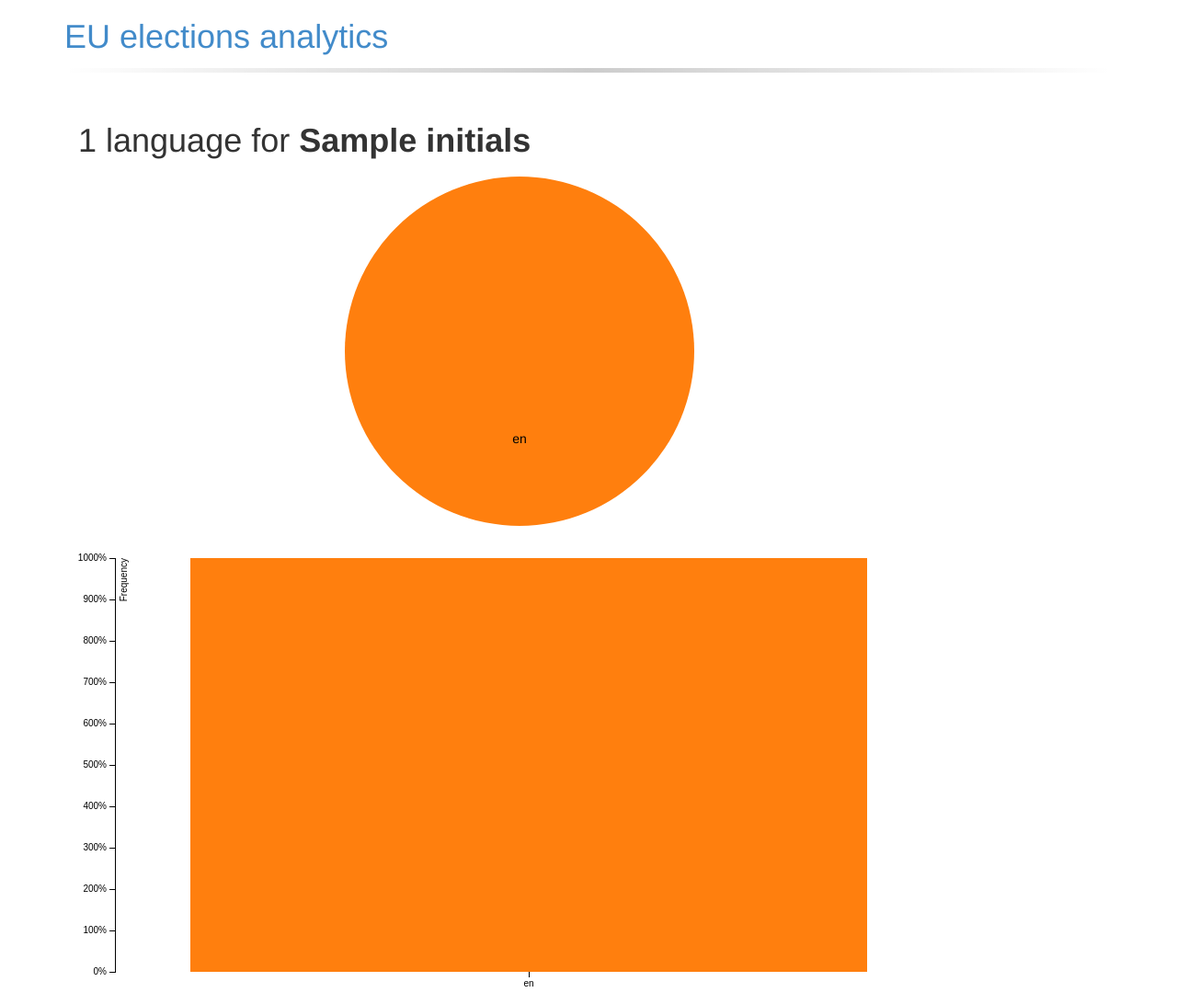
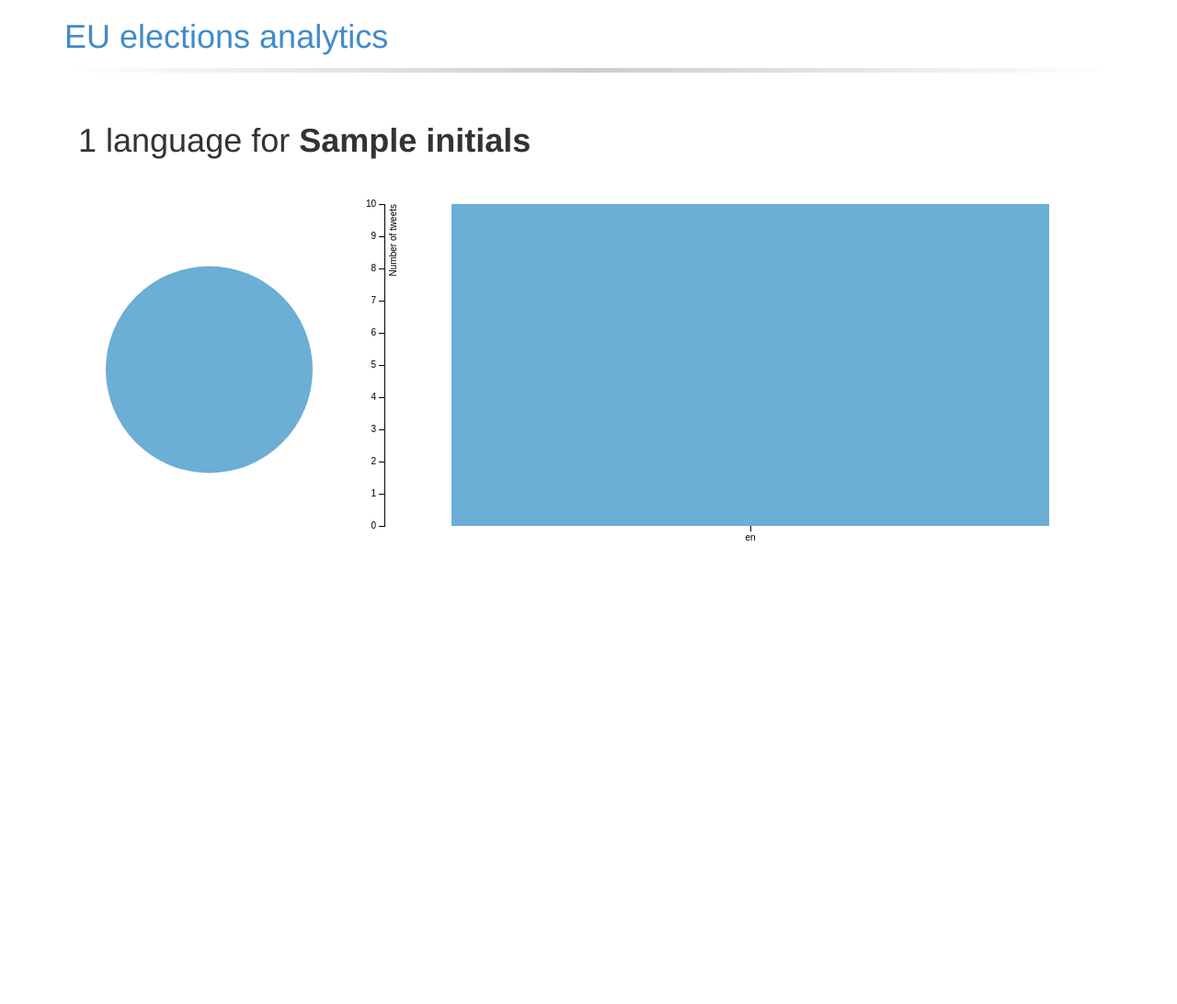
Before and after one commit to aitoralmeida/eu-elections, a Django app: template eu_elections_analytics/templates/eu_elections_analytics/languages/by_group.html in a window 1280 px wide. Shown: the whole page at 92% size. After the commit the page ends 588 px from the top, so only its background shows below. Run offline with Django 3.2, Linux system fonts and the light colour scheme; the template is opened without the code that fills it: most values are stand-ins (such as "Sample title", 1, 10 or a date in 2020).

Commit message:
Layout improvements on languages data

```diff
--- a/eu_elections_analytics/static/css/style.css
+++ b/eu_elections_analytics/static/css/style.css
@@ -78,20 +78,11 @@ g.country-axis > g.tick > text {
     min-height: 600px;
 }
 
-.bar {
-    fill: steelblue;
-}
-
-.bar:hover {
-    fill: brown;
-}
-
 .axis {
     font: 10px sans-serif;
 }
 
-.axis path,
-.axis line {
+.axis path, .axis line {
     fill: none;
     stroke: #000;
     shape-rendering: crispEdges;
--- a/eu_elections_analytics/templates/eu_elections_analytics/languages/by_group.html
+++ b/eu_elections_analytics/templates/eu_elections_analytics/languages/by_group.html
@@ -14,8 +14,12 @@
 
     <h1>{{ number }} language{{ number|pluralize }} for <strong>{{ group.initials }}</strong></h1>
 
-    <div id="pie"></div>
-    <div id="bar"></div>
+    <br>
+
+    <div class="row">
+        <div id="pie" class="col-md-3"></div>
+        <div id="bar" class="col-md-9"></div>
+    </div>
 
 {% endblock %}
 
@@ -26,11 +30,30 @@
     <script src="{{ STATIC_PREFIX }}js/d3.min.js"></script>
 
     <script>
-        var width = 960;
-        var height = 400;
-        var radius = Math.min(width, height) / 2;
+        var page_width = $("#main-container").width();
+        var col_3_width = (page_width / 12) * 3;
+        var col_9_width = (page_width / 12) * 9;
+        var col_height = 400;
 
-        var color = d3.scale.category10();
+        var color = d3.scale.category20c();
+
+        var data = [];
+        var color_domain = [];
+
+        {% for language in languages %}
+            data.push({lang: "{{ language.lang }}", total: {{ language.total }}});
+            color_domain.push("{{ language.lang }}");
+        {% endfor %}
+
+        color.domain(color_domain);
+
+        /*
+        *   Pie chart set-up
+        */
+
+        var width = col_3_width;
+        var height = col_height;
+        var radius = Math.min(width, height) / 2 - 20;
 
         var arc = d3.svg.arc()
             .outerRadius(radius - 10)
@@ -46,16 +69,6 @@
             .append("g")
                 .attr("transform", "translate(" + width / 2 + "," + height / 2 + ")");
 
-        var data = [];
-        var color_domain = [];
-
-        {% for language in languages %}
-            data.push({lang: "{{ language.lang }}", total: {{ language.total }}});
-            color_domain.push("{{ language.lang }}");
-        {% endfor %}
-
-        color.domain(color_domain);
-
         var g_pie = svg_pie.selectAll(".arc")
             .data(pie(data))
             .enter().append("g")
@@ -65,22 +78,22 @@
             .attr("d", arc)
             .style("fill", function(d) { return color(d.data.total); });
 
-          g_pie.append("text")
-              .attr("transform", function(d) { return "translate(" + arc.centroid(d) + ")"; })
-              .attr("dy", ".35em")
-              .style("text-anchor", "middle")
-              .text(function(d) { return d.data.lang; });
+        // g_pie.append("text")
+        //     .attr("transform", function(d) { return "translate(" + arc.centroid(d) + ")"; })
+        //     .attr("dy", ".35em")
+        //     .style("text-anchor", "middle")
+        //     .text(function(d) { return d.data.lang; });
 
+        /*
+        *   Bar chart set-up
+        */
 
         var margin = {top: 20, right: 20, bottom: 30, left: 40};
-    width = 960 - margin.left - margin.right;
-    height = 500 - margin.top - margin.bottom;
+        width = col_9_width - margin.left - margin.right;
+        height = col_height - margin.top - margin.bottom;
 
-        var x = d3.scale.ordinal()
-    .rangeRoundBands([0, width], .1);
-
-var y = d3.scale.linear()
-    .range([height, 0]);
+        var x = d3.scale.ordinal().rangeRoundBands([0, width], .1);
+        var y = d3.scale.linear().range([height, 0]);
 
         var xAxis = d3.svg.axis()
             .scale(x)
@@ -88,8 +101,7 @@ var xAxis = d3.svg.axis()
 
         var yAxis = d3.svg.axis()
             .scale(y)
-    .orient("left")
-    .ticks(10, "%");
+            .orient("left");
 
         var svg_bar = d3.select("#bar").append("svg")
             .attr("width", width + margin.left + margin.right)
@@ -113,7 +125,7 @@ var svg_bar = d3.select("#bar").append("svg")
             .attr("y", 6)
             .attr("dy", ".71em")
             .style("text-anchor", "end")
-      .text("Frequency");
+            .text("Number of tweets");
 
         svg_bar.selectAll(".bar")
             .data(data)
```
Lines whose indentation alone changed are shown as unchanged.
